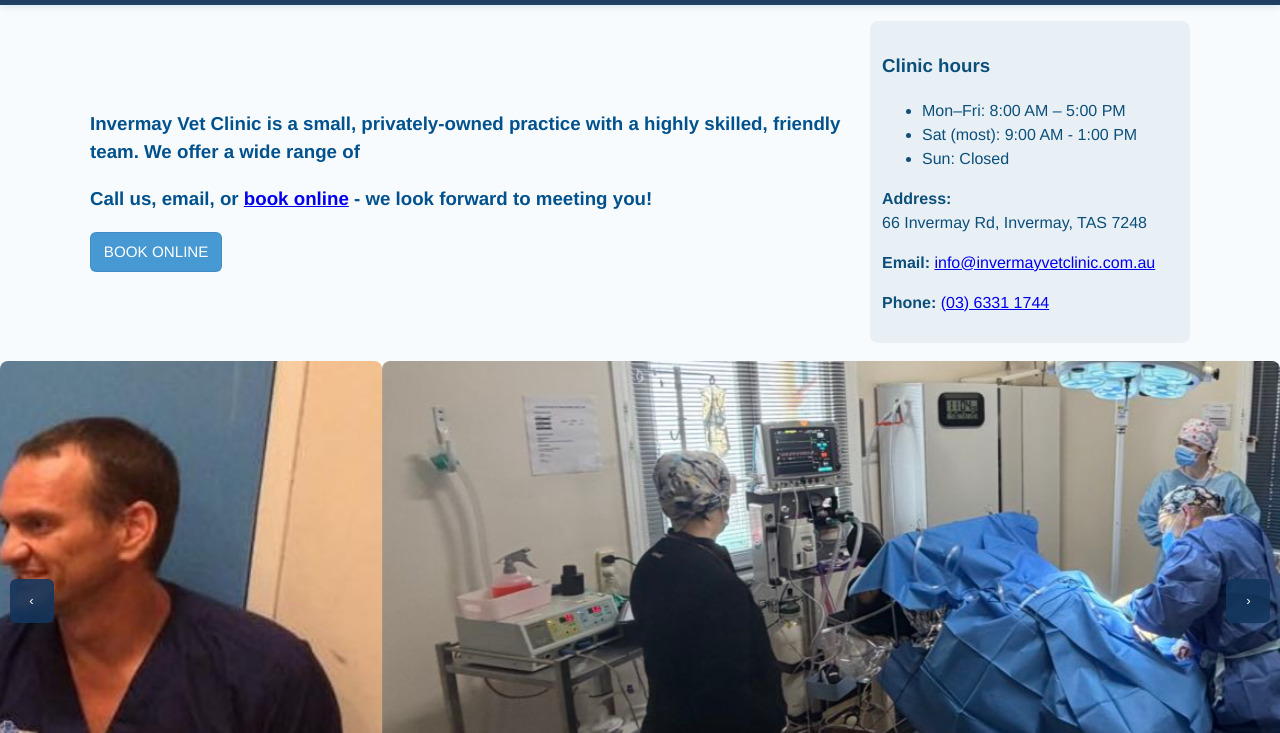
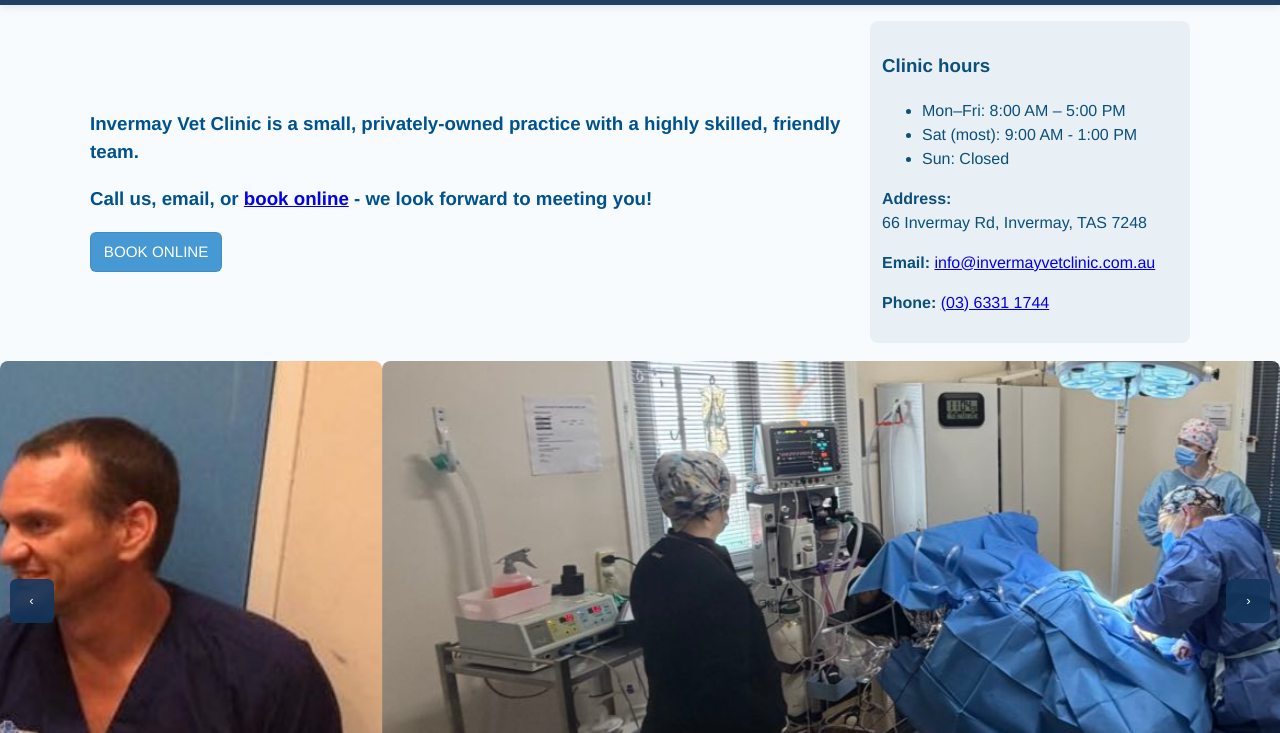
Before and after one commit to Invermay-Vet-Clinic/ivc, a plain HTML site: page index.html in a window 1280 px wide. Shown: the part 67-800 px from the top of the page. Drawn offline with Linux system fonts and the light colour scheme.

Commit message:
Fix HTML structure in hero section description

```diff
--- a/index.html
+++ b/index.html
@@ -80,7 +80,7 @@
 <div class="hero" role="region" aria-label="Hero">
   <div class="container">
   <div class="hero-left">
-    <p><h3>Invermay Vet Clinic is a small, privately-owned practice with a highly skilled, friendly team. We offer a wide range of  </h3></p>
+    <p><h3>Invermay Vet Clinic is a small, privately-owned practice with a highly skilled, friendly team.</h3></p>
     <p><h3>Call us, email, or <a href="https://invermay.apse2.ezyvet.com/external/portal/main/login?id=1">book online</a> - we look forward to meeting you!</h3></p>
 
     <div class="hero-actions">
```
